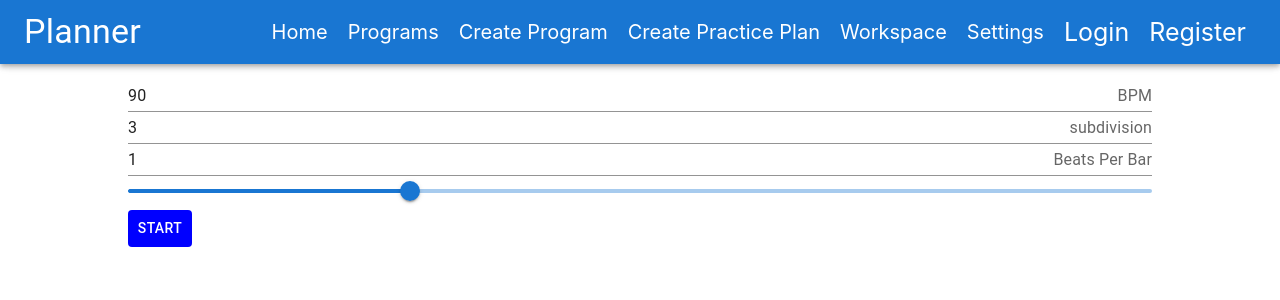
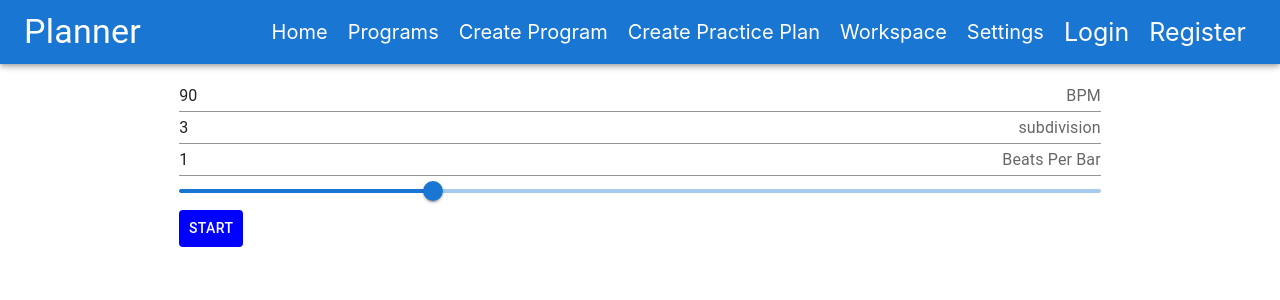
Before and after one commit to shoneriki/mern-practice, a React (Create React App) app in the folder client/: page /workspace in a window 1280 px wide. Shown: the top 300 px of the page. Built offline with nearby package versions, Linux system fonts and the light colour scheme; no server answers.

Commit message:
metronome spacing

```diff
--- a/client/src/components/Metronome.js
+++ b/client/src/components/Metronome.js
@@ -136,7 +136,7 @@ export class Metronome extends Component {
     const { isPlaying, bpm, subdivision, beatsPerMeasure } = this.state;
 
     return (
-      <Box sx={{ width: "80%" }} className="metronome">
+      <Box sx={{ width: "80%", margin: "0 auto" }} className="metronome">
         <Box className="bpm-slider">
           <Input
             type="number"
--- a/client/src/pages/workspace.js
+++ b/client/src/pages/workspace.js
@@ -1,15 +1,21 @@
 import React from "react";
 import {Metronome} from "../components/Metronome"
 // import {MetronomeE6} from "../components/MetronomeE6"
-
+import { Box } from "@mui/material";
 
 
 export const Workspace = () => {
 
 
   return (
-    <>
+    <Box
+      sx={{
+        height: "100vh",
+        width: "90%",
+        margin: "auto 0",
+      }}
+    >
       <Metronome />
-    </>
+    </Box>
   );
 };
```
